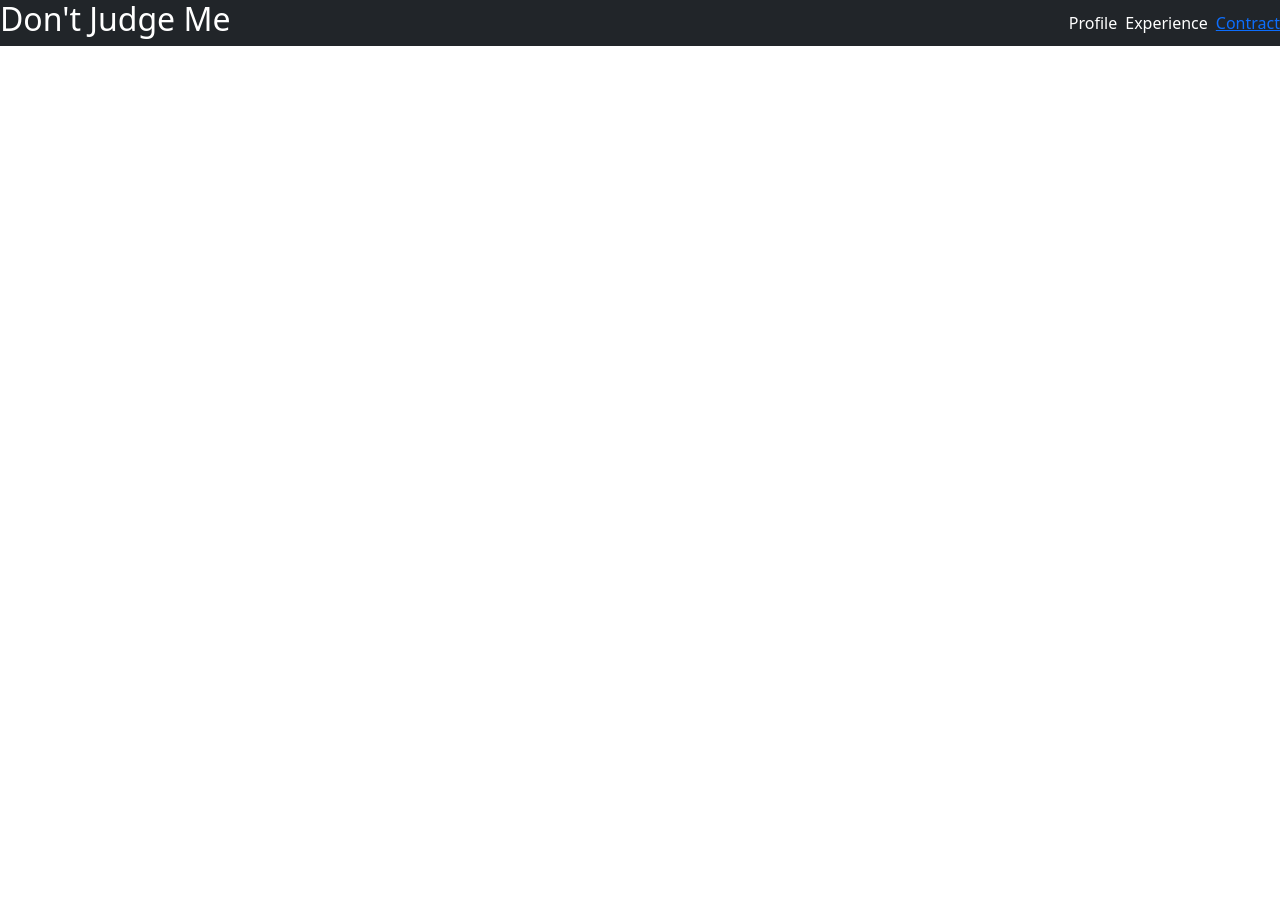
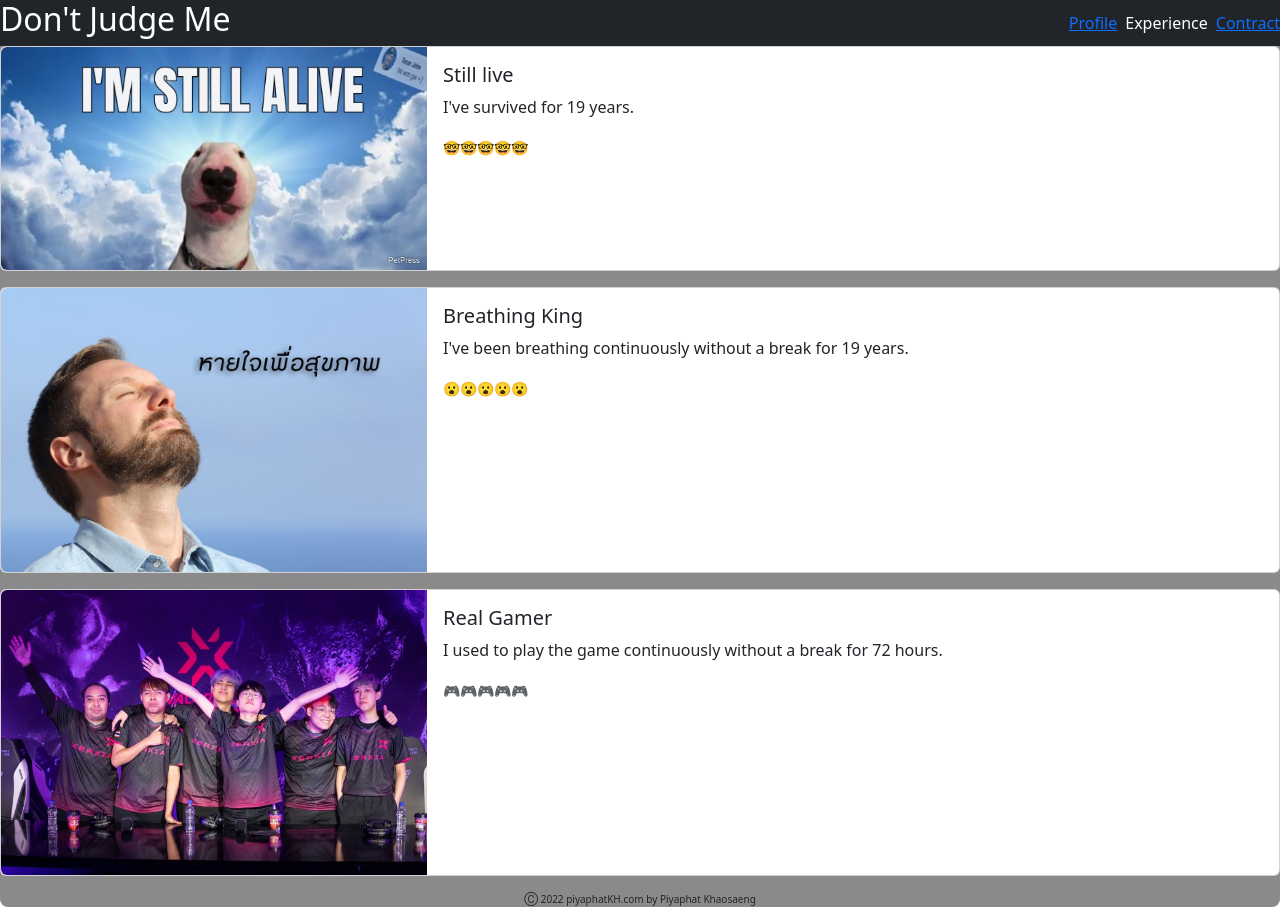
Before and after one commit to cpe-cmu-261207/lab-01-alone2time, a plain HTML site: page EXP.html in a window 1280 px wide. Before the commit the page ends 800 px from the top, so only its background shows below. Drawn offline with nearby package versions, Linux system fonts and the light colour scheme.

Commit message:
AHHHHHHHHHHHHHH

```diff
--- a/EXP.html
+++ b/EXP.html
@@ -26,20 +26,71 @@
 <body>
     <div style="background-color: rgba(109, 109, 109, 0.795)" class="rounded-3">
     <!--big navbar-->
-    <div class="text-bg-dark">
+        <div class="text-bg-dark">
         <div
           class="d-none d-sm-flex mx-auto align-items-center"
           style="max-width: auto"
         >
           <span class="me-auto h2">Don't Judge Me</span>
           <div class="hstack gap-2">
-            <a href="index.html" target="_blank" rel="noopener noreferrer"></a>Profile</a>
+            <a href="index.html" target="_self" rel="noopener noreferrer">Profile</a>
             <span>Experience</span>
-            <a href="Contract.html" target="_blank" rel="noopener noreferrer"> Contract</a>
+            <a href="Contract.html" target="_self" rel="noopener noreferrer"> Contract</a>
           </div>
         </div>
       </div>
-
+    <!--exp-->
+    <div style="margin-left: auto;
+    margin-right: auto;">
+        <!--1-->
+        <div class="card mb-3" style="max-width: auto;">
+            <div class="row g-0">
+              <div class="col-md-4">
+                <img src="/img/Ex1.jpg" class="img-fluid rounded-start" alt="...">
+              </div>
+              <div class="col-md-8">
+                <div class="card-body">
+                  <h5 class="card-title">Still live</h5>
+                  <p class="card-text">I've survived for 19 years.</p>
+                  <p class="card-text"><small class="text-muted">🤓🤓🤓🤓🤓</small></p>
+                </div>
+              </div>
+            </div>
+          </div>
+          <!--2-->
+        <div class="card mb-3" style="max-width: auto;">
+            <div class="row g-0">
+              <div class="col-md-4">
+                <img src="/img/Ex2.jpg" class="img-fluid rounded-start" alt="...">
+              </div>
+              <div class="col-md-8">
+                <div class="card-body">
+                  <h5 class="card-title">Breathing King</h5>
+                  <p class="card-text">I've been breathing continuously without a break for 19 years.</p>
+                  <p class="card-text"><small class="text-muted">😮😮😮😮😮</small></p>
+                </div>
+              </div>
+            </div>
+          </div>
+          <!--3-->
+        <div class="card mb-3" style="max-width: auto;">
+            <div class="row g-0">
+              <div class="col-md-4">
+                <img src="/img/Ex3.jpeg" class="img-fluid rounded-start" alt="...">
+              </div>
+              <div class="col-md-8">
+                <div class="card-body">
+                  <h5 class="card-title">Real Gamer</h5>
+                  <p class="card-text">I used to play the game continuously without a break for 72 hours.</p>
+                  <p class="card-text"><small class="text-muted">🎮🎮🎮🎮🎮</small></p>
+                </div>
+              </div>
+            </div>
+          </div>
+    <!--end-->
+    <span style="font-size: 10px" class="d-flex justify-content-evenly"
+    >Ⓒ 2022 piyaphatKH.com by Piyaphat Khaosaeng
+  </span>
     </div>
 
 </body>
```
Also changed, not shown: Contract.html (+6 -2 lines), index.html (+2 -2 lines), img/Ex1.jpg (added), img/Ex2.jpg (added), img/Ex3.jpeg (added).
